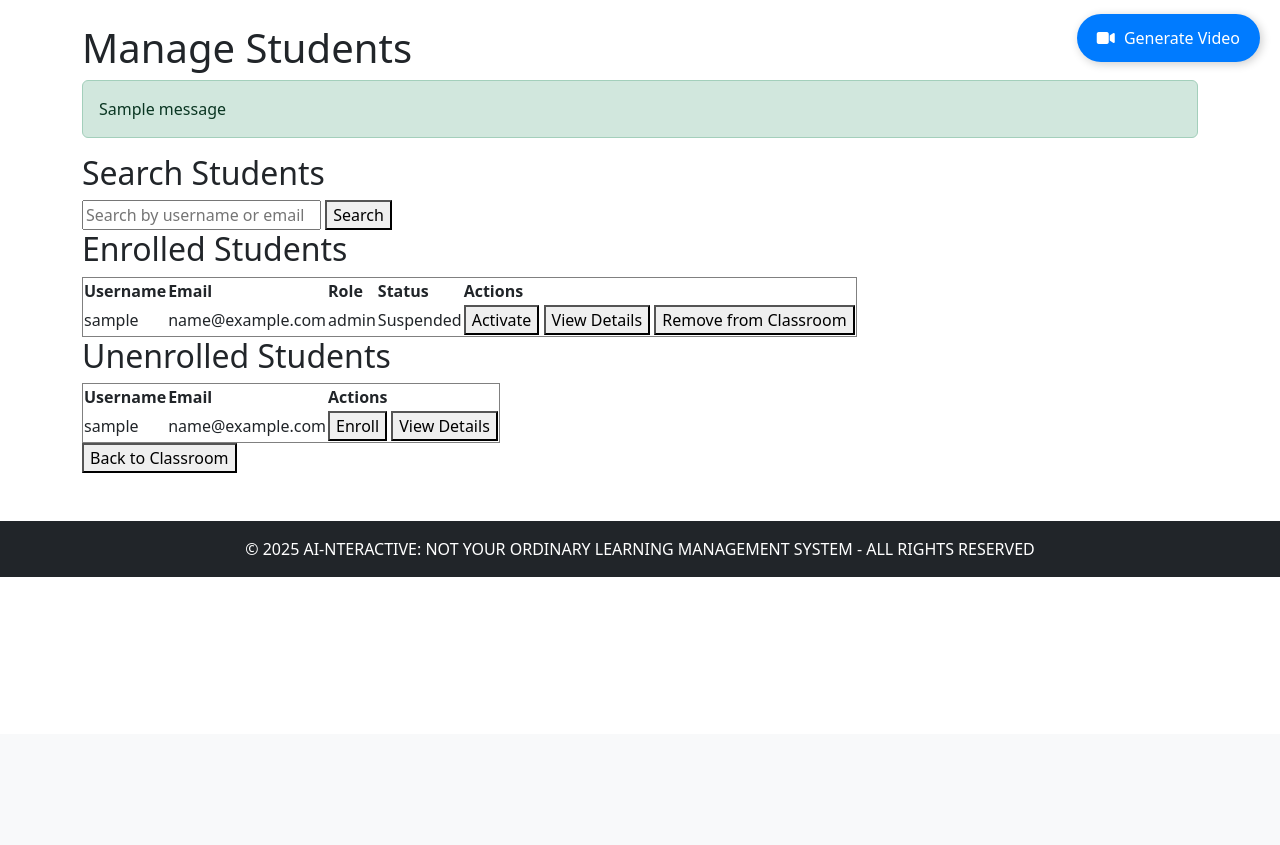
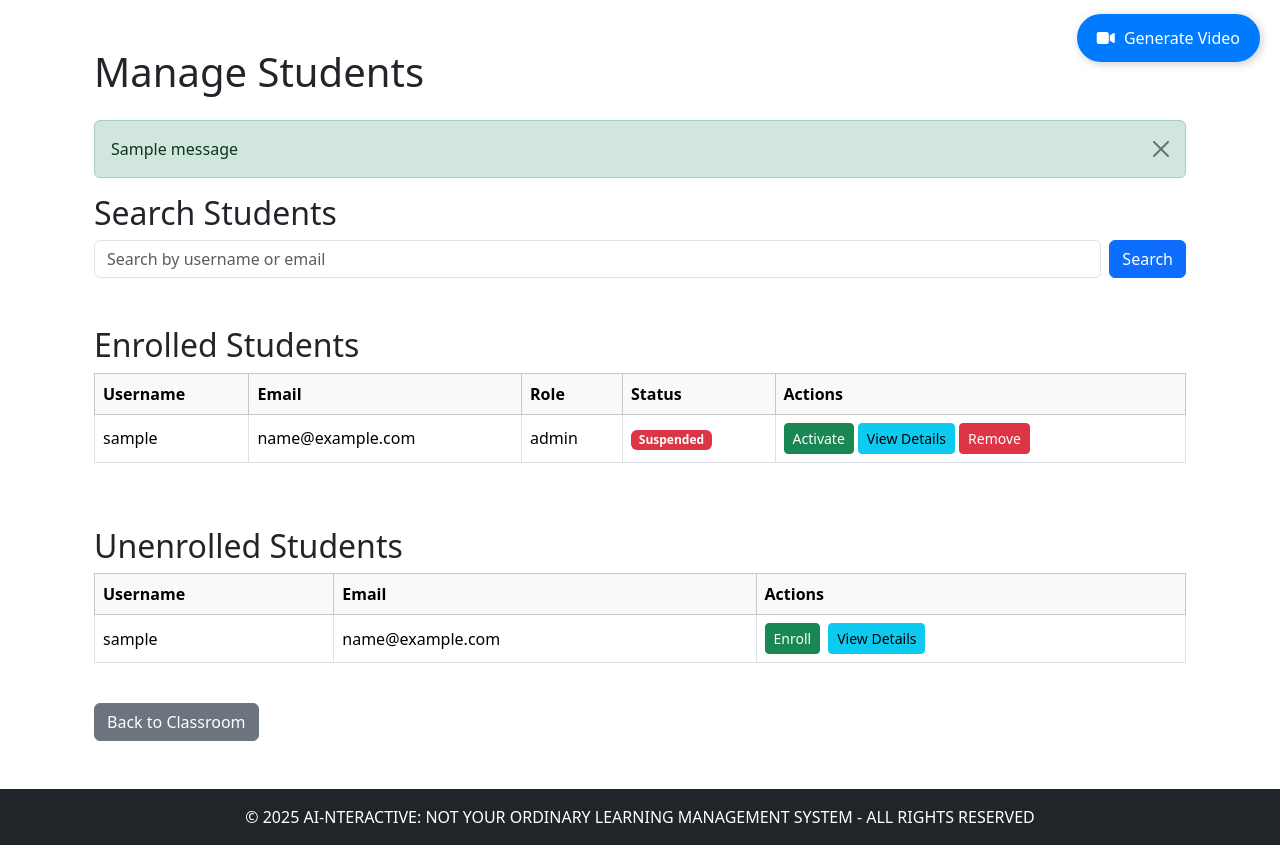
Before and after one commit to zcx73100/fyp-s1-25, a Flask app: template FYP25S109/templates/searchResultsStudents.html in a window 1280 px wide. Shown: the part 66-911 px from the top of the page. Before the commit the page ends 643 px from the top, so only its background shows below. Run offline with Flask 3, Linux system fonts and the light colour scheme; the template is opened without the code that fills it: most values are stand-ins (such as "Sample title", 1, 10 or a date in 2020); one stand-in notice (Sample message) is shown; data that the repository does not hold is empty; some libraries are stand-ins or nearby versions.

```diff
--- a/FYP25S109/templates/searchResultsStudents.html
+++ b/FYP25S109/templates/searchResultsStudents.html
@@ -3,28 +3,37 @@
 {% block title %}Manage Students{% endblock %}
 
 {% block content %}
-<h1>Manage Students</h1>
+<div class="container my-5">
+
+    <h1 class="mb-4">Manage Students</h1>
 
     <!-- Flash Messages -->
     {% with messages = get_flashed_messages(with_categories=true) %}
         {% if messages %}
             {% for category, message in messages %}
-            <div class="alert alert-{{ category }}">{{ message }}</div>
+                <div class="alert alert-{{ category }} alert-dismissible fade show" role="alert">
+                    {{ message }}
+                    <button type="button" class="btn-close" data-bs-dismiss="alert" aria-label="Close"></button>
+                </div>
             {% endfor %}
         {% endif %}
     {% endwith %}
 
     {% if session.get('role') != "Student" %}
     <!-- Search Form -->
+    <div class="mb-4">
         <h2>Search Students</h2>
-<form method="get" action="{{ url_for('boundary.search_student', classroom_id=classroom._id, query=query|default('')) }}">
-    <input type="text" name="query" placeholder="Search by username or email" required>
-    <button type="submit">Search</button>
+        <form method="get" action="{{ url_for('boundary.search_student', classroom_id=classroom._id, query=query|default('')) }}" class="d-flex gap-2">
+            <input type="text" name="query" class="form-control" placeholder="Search by username or email" required>
+            <button type="submit" class="btn btn-primary">Search</button>
         </form>
+    </div>
     {% endif %}
 
-<h2>{% if session.get('role') == "Student" %}Students in this classroom{% else %}Enrolled Students{% endif %}</h2>
-<table border="1">
+    <h2 class="mt-5">{% if session.get('role') == "Student" %}Students in this classroom{% else %}Enrolled Students{% endif %}</h2>
+    <div class="table-responsive">
+        <table class="table table-bordered table-hover align-middle">
+            <thead class="table-light">
                 <tr>
                     <th>Username</th>
                     <th>Email</th>
@@ -34,71 +43,92 @@
                     <th>Actions</th>
                     {% endif %}
                 </tr>
+            </thead>
+            <tbody>
                 {% for student in enrolled_students %}
                 <tr>
                     <td>{{ student.username }}</td>
                     <td>{{ student.email }}</td>
                     <td>{{ student.role }}</td>
-        <td>{{ 'Suspended' if student.status == "suspended" else 'Active' }}</td>
+                    <td>
+                        {% if student.status == "suspended" %}
+                            <span class="badge bg-danger">Suspended</span>
+                        {% else %}
+                            <span class="badge bg-success">Active</span>
+                        {% endif %}
+                    </td>
                     {% if session.get('role') != "Student" %}
                     <td>
+                        <div class="d-flex flex-wrap gap-1">
                             {% if student.status != "suspended" %}
-            <form method="post" action="{{ url_for('boundary.suspend_student', classroom_id=classroom._id) }}" style="display:inline;">
+                            <form method="post" action="{{ url_for('boundary.suspend_student', classroom_id=classroom._id) }}">
                                 <input type="hidden" name="username" value="{{ student.username }}">
-                <button type="submit">Suspend</button>
+                                <button type="submit" class="btn btn-warning btn-sm">Suspend</button>
                             </form>
                             {% endif %}
 
                             {% if student.status == "suspended" %}
-            <form method="post" action="{{ url_for('boundary.unsuspend_student', classroom_id=classroom._id) }}" style="display:inline;">
+                            <form method="post" action="{{ url_for('boundary.unsuspend_student', classroom_id=classroom._id) }}">
                                 <input type="hidden" name="username" value="{{ student.username }}">
-                <button type="submit">Activate</button>
+                                <button type="submit" class="btn btn-success btn-sm">Activate</button>
                             </form>
                             {% endif %}
 
-            <form method="get" action="{{ url_for('boundary.view_user_details', username=student.username) }}" style="display:inline;">
-                <button type="submit">View Details</button>
+                            <form method="get" action="{{ url_for('boundary.view_user_details', username=student.username) }}">
+                                <button type="submit" class="btn btn-info btn-sm">View Details</button>
                             </form>
 
-            <form method="post" action="{{ url_for('boundary.remove_student', classroom_id=classroom._id) }}" style="display:inline;" onsubmit="return confirm('Are you sure you want to remove this student from the classroom?');">
+                            <form method="post" action="{{ url_for('boundary.remove_student', classroom_id=classroom._id) }}" onsubmit="return confirm('Are you sure you want to remove this student from the classroom?');">
                                 <input type="hidden" name="username" value="{{ student.username }}">
-                <button type="submit">Remove from Classroom</button>
+                                <button type="submit" class="btn btn-danger btn-sm">Remove</button>
                             </form>
+                        </div>
                     </td>
                     {% endif %}
                 </tr>
                 {% endfor %}
+            </tbody>
         </table>
+    </div>
 
     {% if session.get('role') != "Student" %}
-<h2>Unenrolled Students</h2>
-<table border="1">
+    <h2 class="mt-5">Unenrolled Students</h2>
+    <div class="table-responsive">
+        <table class="table table-bordered table-hover align-middle">
+            <thead class="table-light">
                 <tr>
                     <th>Username</th>
                     <th>Email</th>
                     <th>Actions</th>
                 </tr>
+            </thead>
+            <tbody>
                 {% for student in unenrolled_students %}
                 <tr>
                     <td>{{ student.username }}</td>
                     <td>{{ student.email }}</td>
                     <td>
-            <form method="post" action="{{ url_for('boundary.enroll_student', classroom_id=classroom._id) }}" style="display:inline;">
+                        <div class="d-flex gap-2">
+                            <form method="post" action="{{ url_for('boundary.enroll_student', classroom_id=classroom._id) }}">
                                 <input type="hidden" name="username" value="{{ student.username }}">
-                <button type="submit">Enroll</button>
+                                <button type="submit" class="btn btn-success btn-sm">Enroll</button>
                             </form>
-            <form method="get" action="{{ url_for('boundary.view_user_details', username=student.username) }}" style="display:inline;">
-                <button type="submit">View Details</button>
+                            <form method="get" action="{{ url_for('boundary.view_user_details', username=student.username) }}">
+                                <button type="submit" class="btn btn-info btn-sm">View Details</button>
                             </form>
+                        </div>
                     </td>
                 </tr>
                 {% endfor %}
+            </tbody>
         </table>
+    </div>
     {% endif %}
 
     <!-- Back to Classroom Button -->
-<form method="post" action="{{ url_for('boundary.view_classroom', classroom_id=classroom._id) }}">
-    <button type="submit">Back to Classroom</button>
+    <form method="post" action="{{ url_for('boundary.view_classroom', classroom_id=classroom._id) }}" class="mt-4">
+        <button type="submit" class="btn btn-secondary">Back to Classroom</button>
     </form>
 
+</div>
 {% endblock %}
```
Also changed, not shown: FYP25S109/templates/chatbot_page.html (+2 -18 lines), FYP25S109/templates/updateQuiz.html (+6 -4 lines), FYP25S109/templates/viewSubmissions.html (+92 -15 lines). Lines whose indentation alone changed are shown as unchanged.
